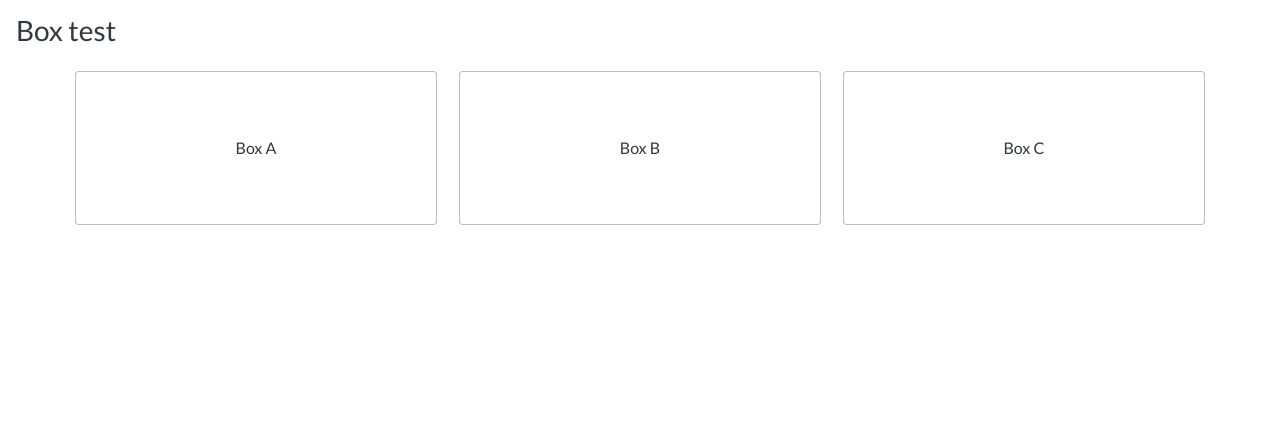
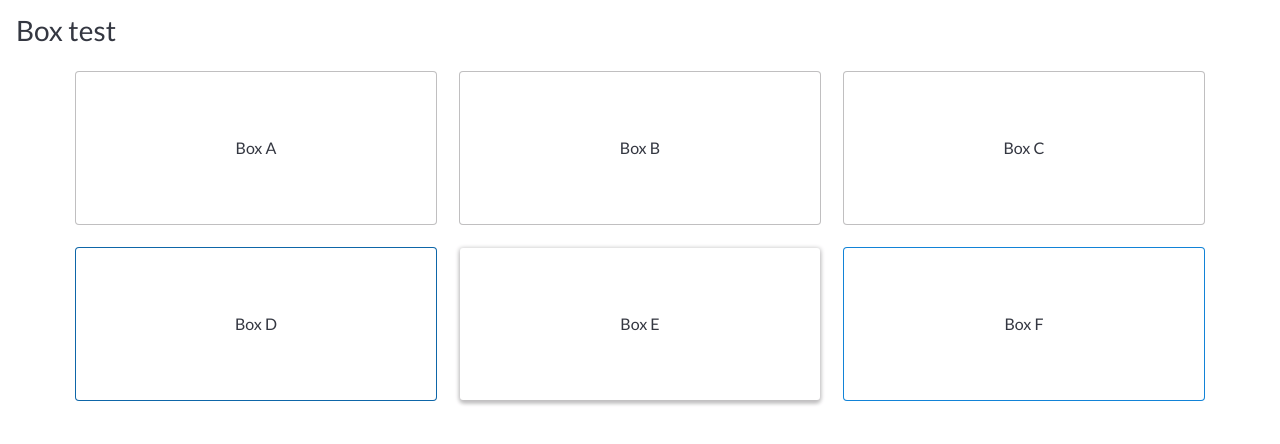
Before and after one commit to monkeyboy1103/BoxTest, a plain HTML site: page boxes04.html in a window 1280 px wide. Drawn offline with Linux system fonts and the light colour scheme.

Commit message:
Update boxes04.html

```diff
--- a/boxes04.html
+++ b/boxes04.html
@@ -39,6 +39,21 @@
 <span>Box C</span>
 </div>
 
+<div class="card card-2 col-4">
+<!--<a class="card-link" href="javascript:;">View</a>-->
+<span>Box D</span>
+</div>
+
+<div class="card card-5 col-4">
+<!--<a class="card-link" href="javascript:;">View</a>-->
+<span>Box E</span>
+</div>
+
+<div class="card card-6 col-4">
+<!--<a class="card-link" href="javascript:;">View</a>-->
+<span>Box F</span>
+</div>
+
 		</div>
 	</div>
 </div>
```
